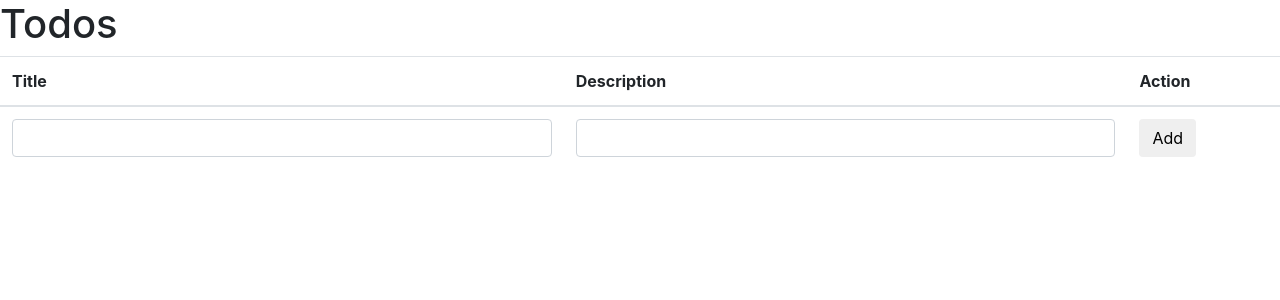
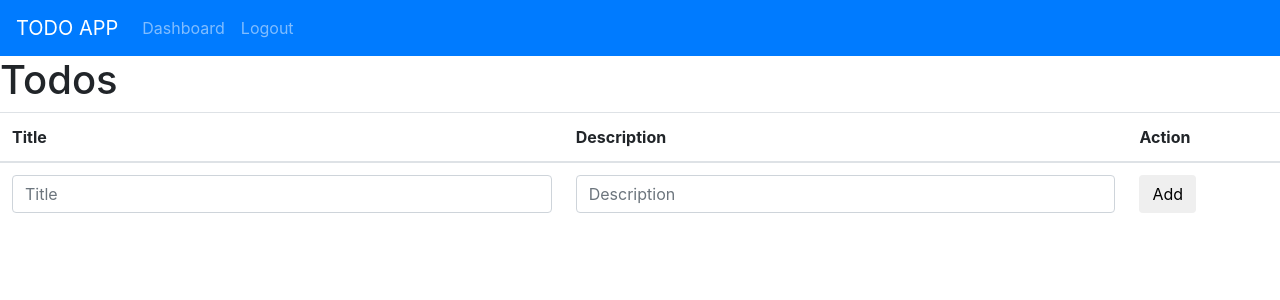
Before and after one commit to GraziM/TODO-App, a Flask app: page /dashboard in a window 1280 px wide. Shown: the top 300 px of the page. Run offline with Flask 2, Linux system fonts and the light colour scheme; the visitor is signed in with stand-in values (Sample User, id 1); data comes from the database, SQL or seed files in the repository; data that the repository does not hold is empty; some libraries are stand-ins or nearby versions.

Commit message:
Add navbar e opcao de delete todo

```diff
--- a/todoapp/templates/base.html
+++ b/todoapp/templates/base.html
@@ -15,6 +15,35 @@
     {% endif %}
 </head>
 <body>
+    <header>
+        <nav class="navbar navbar-expand-lg navbar-dark bg-primary">
+            <a class="navbar-brand" href="{{ url_for('todos.dashboard') }}">TODO APP</a>
+            <button class="navbar-toggler" type="button" data-toggle="collapse" data-target="#navbarNav" aria-controls="navbarNav" aria-expanded="false" aria-label="Toggle navigation">
+            <span class="navbar-toggler-icon"></span>
+            </button>
+            <div class="collapse navbar-collapse" id="navbarNav">
+            <ul class="navbar-nav">
+                {% if current_user.is_authenticated %}
+                    <li class="nav-item">
+                    <a class="nav-link" href="{{ url_for('todos.dashboard') }}">Dashboard</a>
+                    </li>
+                    <li class="nav-item">
+                    <a class="nav-link" href="{{ url_for('auth.logout') }}">Logout</a>
+                    </li>
+                {% else %}
+                    <li class="nav-item">
+                    <a class="nav-link" href="{{ url_for('auth.login') }}">Login</a>
+                    </li>
+                    <li class="nav-item">
+                    <a class="nav-link" href="{{ url_for('auth.register') }}">Register</a>
+                    </li>
+                {% endif %}
+            </ul>
+            </div>
+        </nav>
+    </header>
+
+    <main>
         {% with messages = get_flashed_messages(with_categories=true) %}
             {% if messages %}
                 {% for category, message in messages %}
@@ -25,6 +54,7 @@
             {% endif %}
         {% endwith %}
         {% block content %}{% endblock content %}
+    </main>
     <!-- Optional JavaScript -->
     <!-- jQuery first, then Popper.js, then Bootstrap JS -->
     <script src="https://code.jquery.com/jquery-3.2.1.slim.min.js" integrity="sha384-KJ3o2DKtIkvYIK3UENzmM7KCkRr/rE9/Qpg6aAZGJwFDMVNA/GpGFF93hXpG5KkN" crossorigin="anonymous"></script>
--- a/todoapp/templates/dashboard.html
+++ b/todoapp/templates/dashboard.html
@@ -19,7 +19,11 @@
                 <tr>
                     <td>{{  todo.title  }}</td>
                     <td>{{  todo.description  }}</td>
-                    <td>##</td>
+                    <td>
+                        <form action="{{ url_for('todos.delete_todo', todo_id=todo.id) }}" method="post">
+                            <input class="btn btn-danger" type="submit" value="X">
+                        </form>
+                    </td>
                 </tr>
                 {% endfor %}
             {% endif %}
@@ -28,26 +32,26 @@
                     {{ form.hidden_tag() }}
                     <td>
                         {% if form.title.errors %}
-                        {{ form.title(class="form-control is-invalid") }}
+                        {{ form.title(class="form-control is-invalid", placeholder="Title") }}
                         <div class="invalid-feedback">
                             {% for error in form.title.errors %}
                                 <span>{{ error }}</span>
                             {% endfor %}
                         </div>
                     {% else %}
-                        {{ form.title(class="form-control") }}
+                        {{ form.title(class="form-control", placeholder="Title") }}
                     {% endif %}
                     </td>
                     <td>
                         {% if form.description.errors %}
-                        {{ form.description(class="form-control is-invalid") }}
+                        {{ form.description(class="form-control is-invalid", placeholder="Description") }}
                         <div class="invalid-feedback">
                             {% for error in form.description.errors %}
                                 <span>{{ error }}</span>
                             {% endfor %}
                         </div>
                     {% else %}
-                        {{ form.description(class="form-control") }}
+                        {{ form.description(class="form-control", placeholder="Description") }}
                     {% endif %}
 
                     </td>
--- a/todoapp/todos/routes.py
+++ b/todoapp/todos/routes.py
@@ -1,4 +1,4 @@
-from flask import Blueprint, render_template
+from flask import Blueprint, render_template, abort, flash, redirect, url_for
 from flask_login import login_required, current_user
 from todoapp import db
 from todoapp.models import User, Todo
@@ -11,9 +11,19 @@ todos = Blueprint('todos', __name__)
 def dashboard():
     form = TodoForm()
     if form.validate_on_submit():
-        print('1')
         todo = Todo(title=form.title.data, description=form.description.data, author=current_user)
         db.session.add(todo)
         db.session.commit()
     todos = Todo.query.filter_by(user_id=current_user.id).all()
     return render_template('dashboard.html', todos=todos, form=form)
+
+@todos.route('/delete/<int:todo_id>', methods=['POST'])
+@login_required
+def delete_todo(todo_id):
+    todo = Todo.query.get_or_404(todo_id)
+    if todo.author != current_user:
+        abort(403)
+    db.session.delete(todo)
+    db.session.commit()
+    flash('Your todo has been deleted!', 'success')
+    return redirect(url_for('todos.dashboard'))
```
Lines whose indentation alone changed are shown as unchanged.
